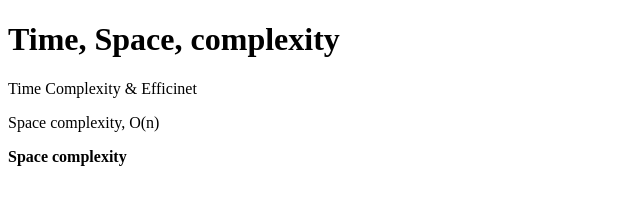
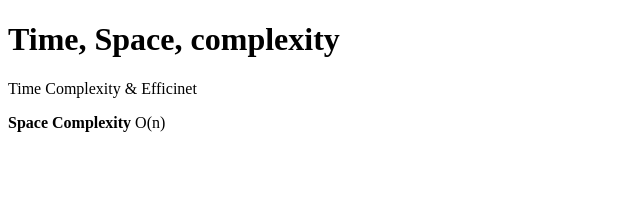
Before and after one commit to acciojob/time-and-space-complexity-AryanGupta741, a website: page main.html in a window 1280 px wide. Shown: the whole page, without its empty margins (0-640 px from the left). Drawn offline with Linux system fonts and the light colour scheme.

Commit message:
created a submission

```diff
--- a/main.html
+++ b/main.html
@@ -10,8 +10,7 @@
 
 	<h1>Time, Space, complexity</h1>
 	<p>Time Complexity & Efficinet</p>
-	<p>Space complexity, O(n)</p>
-	<b>Space complexity</b>
+	<p> <b>Space Complexity</b>  O(n)</p>
 	<!-- the entire body must be written by student -->
     <script type="text/javascript" src="./script.js">
 </script>
```
